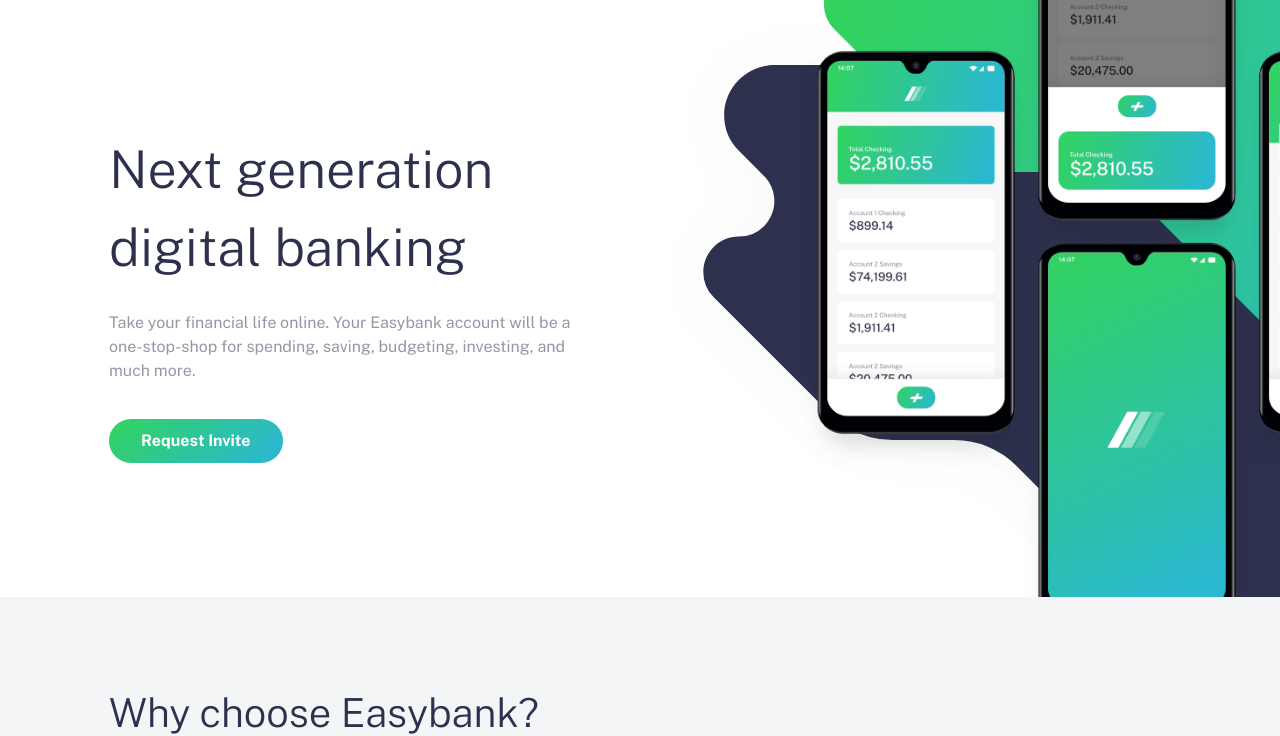
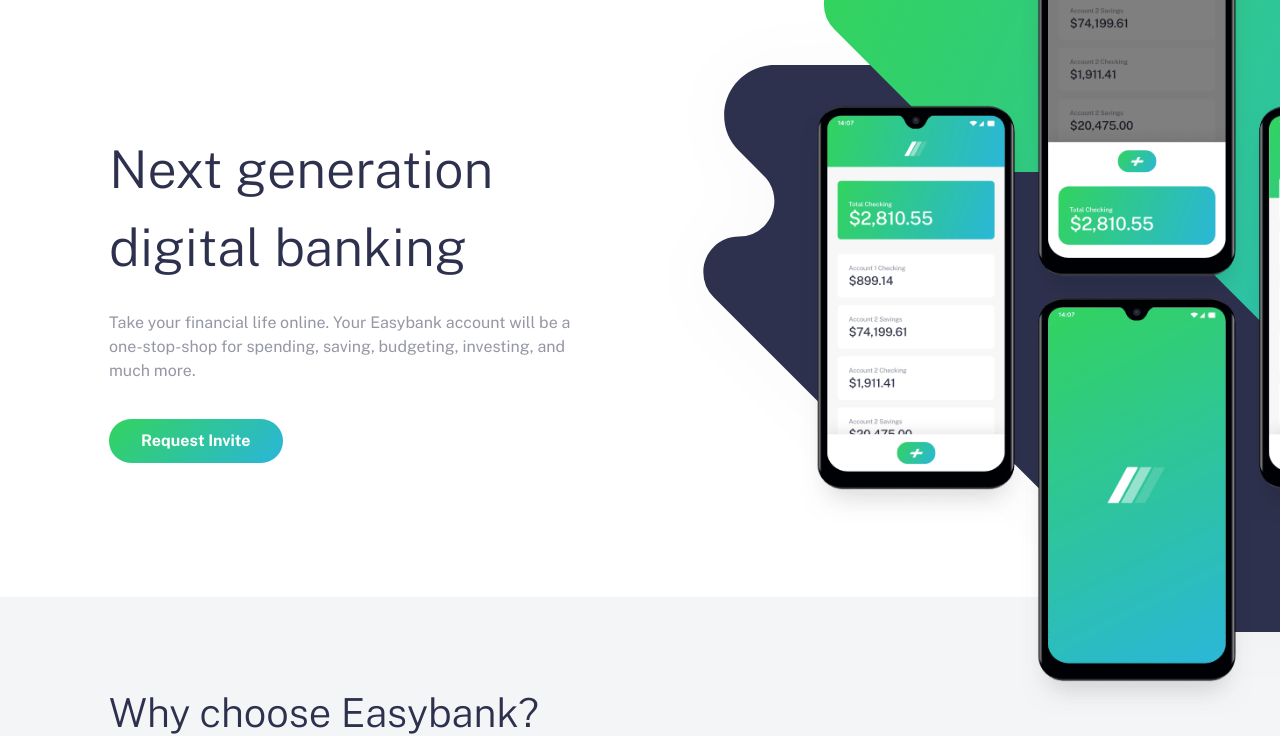
Before and after one commit to Tudor036/easybank-landing-page, a plain HTML site: page dist/index.html in a window 1280 px wide. Shown: the part 71-807 px from the top of the page. Drawn offline with nearby package versions, Linux system fonts and the light colour scheme.

Commit message:
fixed mockup images positioning

```diff
--- a/dist/index.html
+++ b/dist/index.html
@@ -157,8 +157,8 @@
 			</div>
 		</header>
 
-		<main class="w-screen h-fit bg-[#FAFAFA]">
-			<section class="w-full overflow-hidden bg-white">
+		<main class="w-screen overflow-hidden h-fit bg-[#FAFAFA]">
+			<section class="w-full bg-white">
 				<div
 					class="max-w-[1110px] w-full mx-auto flex flex-col-reverse lg:flex-row lg:items-stretch relative"
 				>
@@ -186,7 +186,7 @@
 						</div>
 					</div>
 					<div
-						class="lg:flex-1 lg:flex lg:flex-col lg:justify-center max-h-[700px] overflow-hidden"
+						class="lg:flex-1 lg:flex lg:flex-col lg:justify-center max-h-[700px]"
 					>
 						<!-- mobile -->
 						<div class="lg:hidden relative w-full flex">
@@ -204,11 +204,11 @@
 
 						<!-- desktop -->
 						<div
-							class="hidden lg:block w-full absolute -top-1/3 -right-1/2 z-10"
+							class="hidden lg:block w-full absolute -top-1/3 -right-1/2 z-0"
 						>
 							<img src="./bg-intro-desktop.svg" alt="" />
 							<img
-								class="max-w-2xl absolute top-1/2 right-1/4 -translate-y-1/2"
+								class="max-w-2xl absolute top-1/3 right-1/4 -translate-y-1/4"
 								src="./image-mockups.png"
 								alt=""
 							/>
```
